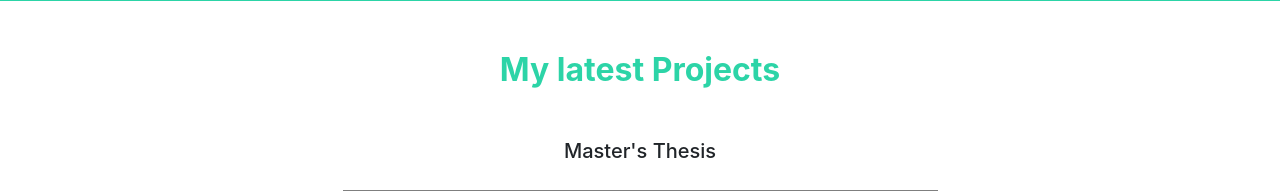
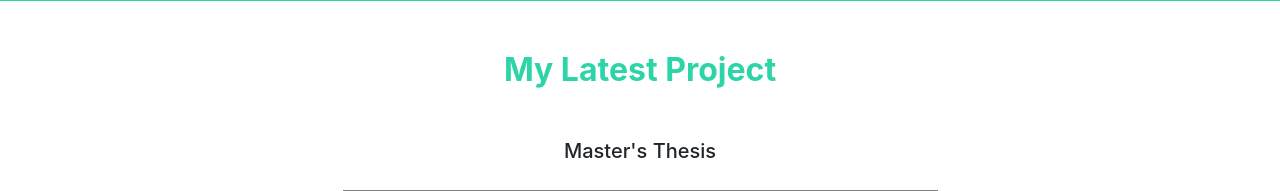
Before and after one commit to just331/personal-website, a Flask app: page / in a window 1280 px wide. Shown: the part 675-866 px from the top of the page. Run offline with Flask 2, Linux system fonts and the light colour scheme; some libraries are stand-ins or nearby versions.

Commit message:
Adding latest project section and updated Resume

```diff
--- a/templates/index.html
+++ b/templates/index.html
@@ -12,7 +12,7 @@
                 <div class="col-12 col-md-6">
                     <div class="row justify-content-center">
                         <div class="text-center">
-                            <h2 class="index-header"> My latest Projects</h2>
+                            <h2 class="index-header"> My Latest Project</h2>
 
                         </div>
 
@@ -29,7 +29,7 @@
                     <div class="row">
                         <div class="image">
                             <a target="_blank" href="/static/Thesis.pdf">
-                                <img class="portfolio-img" src="/static/Thesis.JPG"
+                                <img class="portfolio-img" src="/static/Thesis.JPG">
 
                             </a>
 
```
